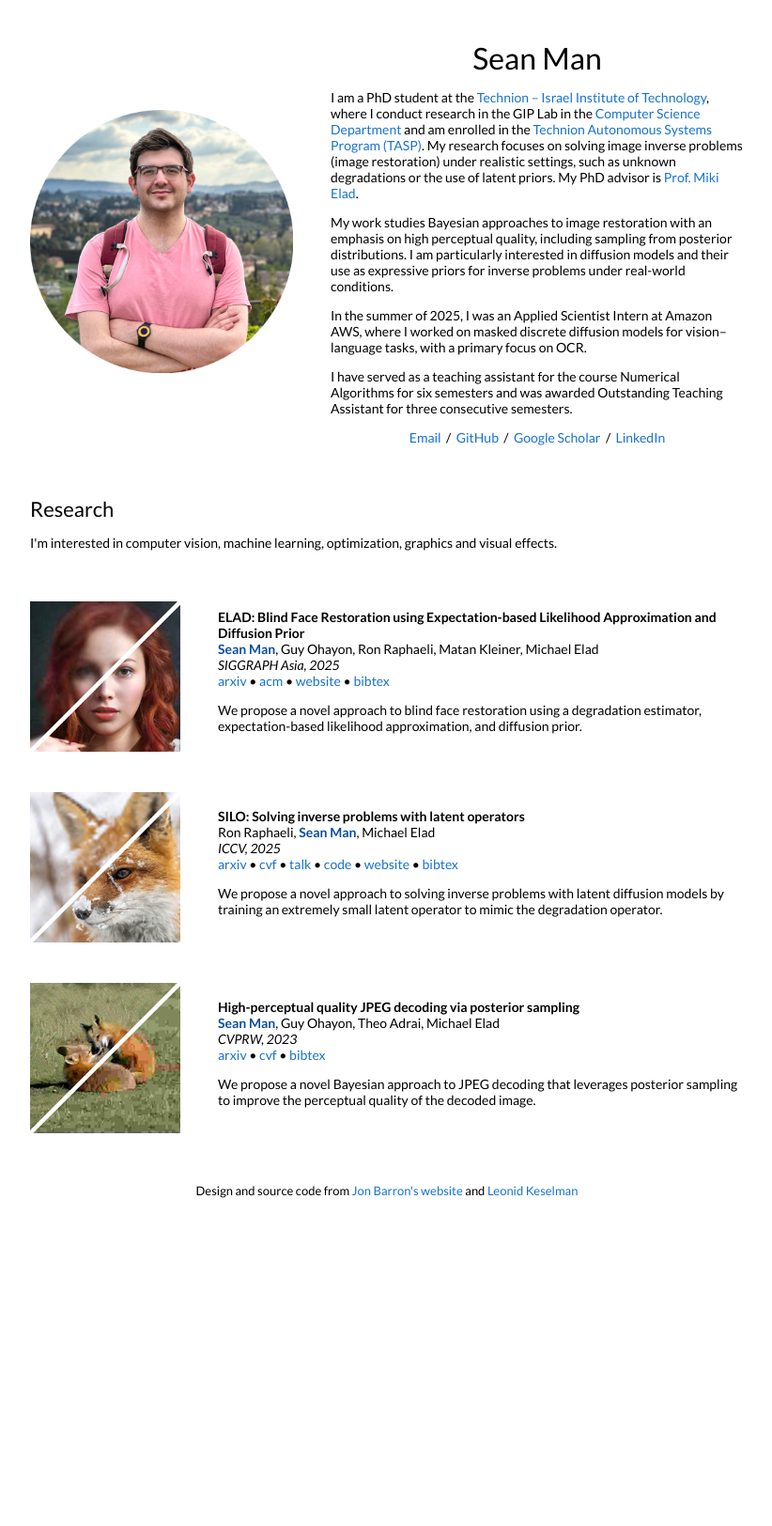
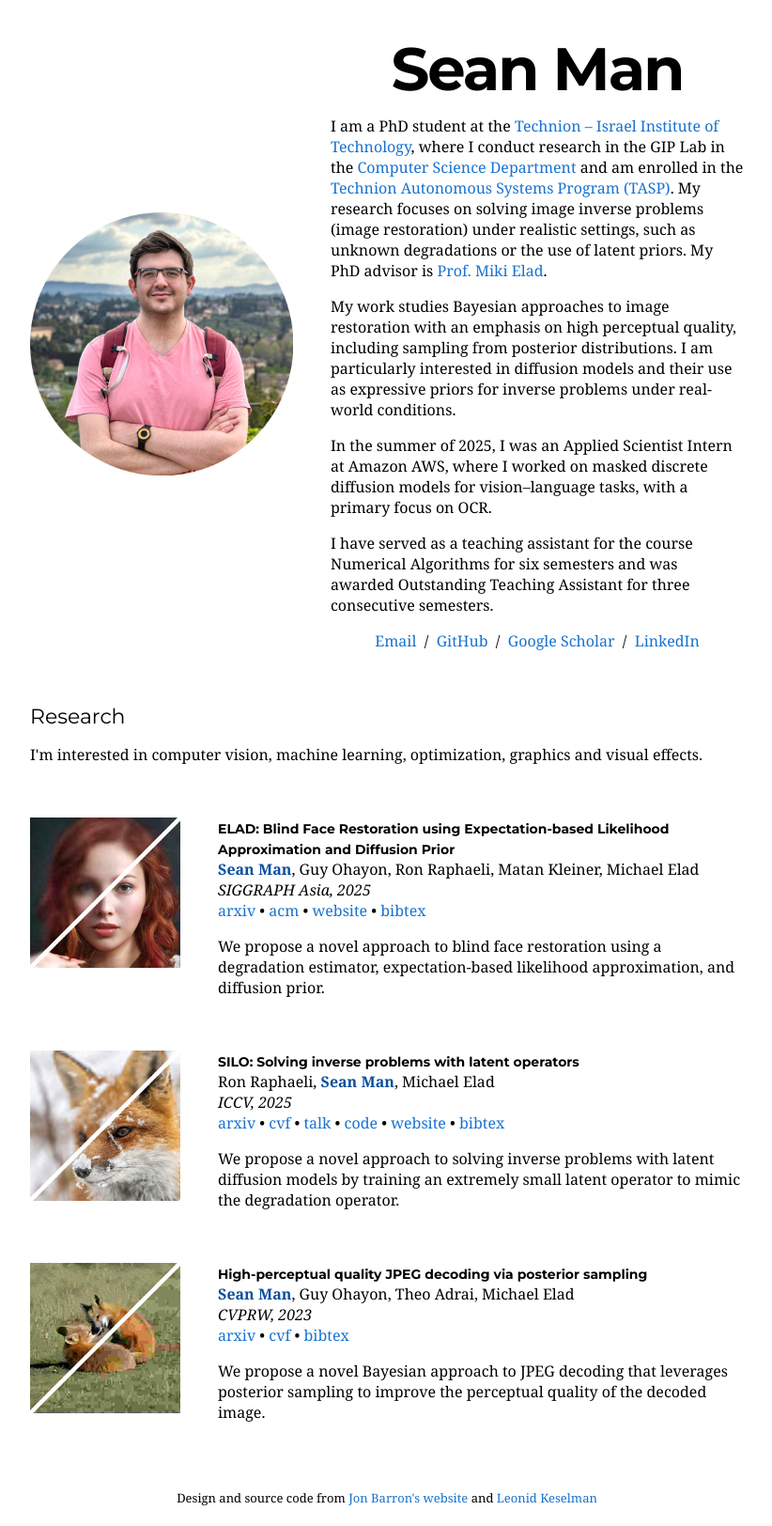
Before and after one commit to man-sean/man-sean.github.io, a Jekyll site: the page built from _posts/2025-12-01-elad.markdown, in a window 1280 px wide. Shown: the whole page at 94% size, without its empty margins (228-1050 px from the left). Built offline with Jekyll 4.4.1, drawn with Linux system fonts in a browser that asks for light colours; some web fonts are replaced; before the commit the page ends 1296 px from its top, so only the background shows below that.

Commit message:
Refresh typography and layout

```diff
--- a/_layouts/default.html
+++ b/_layouts/default.html
@@ -20,7 +20,7 @@
 
   <link rel="stylesheet" type="text/css" href="{{ site.baseurl }}/style.css" />
   <link rel="canonical" href="{{ page.url | replace:'index.html','' | prepend: site.baseurl | prepend: site.url }}">
-  <link href="https://fonts.googleapis.com/css?family=Lato:400,700,400italic,700italic" rel="stylesheet" type="text/css">
+  <link href="https://fonts.googleapis.com/css2?family=Esteban&family=Montserrat:wght@400;600;700&display=swap" rel="stylesheet" type="text/css">
 
 </head>
 
@@ -74,7 +74,7 @@
           {% for cat in post.categories %}
           {% if cat == 'research' %}
           <tr>
-            <td style="padding:2.5%;width:25%;vertical-align:middle;min-width:120px">
+            <td style="padding:2.5%;width:25%;vertical-align:top;min-width:120px">
               <img src="/tn{{post.image}}" alt="project image" style="width:auto; height:auto; max-width:100%;" />
             </td>
             <td style="padding:2.5%;width:75%;vertical-align:middle">
--- a/style.scss
+++ b/style.scss
@@ -29,19 +29,19 @@ th,
 tr,
 p,
 a {
-  font-family: 'Lato', Verdana, Helvetica, sans-serif;
-  font-size: 14px;
+  font-family: 'Esteban', Georgia, 'Times New Roman', serif;
+  font-size: 16px;
   font-display: auto;
 }
 
 strong {
-  font-family: 'Lato', Verdana, Helvetica, sans-serif;
-  font-size: 14px;
+  font-family: 'Esteban', Georgia, 'Times New Roman', serif;
+  font-size: 16px;
   font-display: auto;
 }
 
 h2 {
-  font-family: 'Lato', Verdana, Helvetica, sans-serif;
+  font-family: 'Montserrat', 'Trebuchet MS', Helvetica, sans-serif;
   font-size: 22px;
   font-display: auto;
   font-weight: normal;
@@ -51,7 +51,7 @@ h2 {
 }
 
 h3 {
-  font-family: 'Lato', Verdana, Helvetica, sans-serif;
+  font-family: 'Montserrat', 'Trebuchet MS', Helvetica, sans-serif;
   font-size: 14px;
   font-weight: 700;
   font-display: auto;
@@ -61,20 +61,31 @@ h3 {
 }
 
 h1 {
-  font-family: 'Lato', Verdana, Helvetica, sans-serif;
-  font-size: 32px;
-  font-weight: normal;
+  font-family: 'Montserrat', 'Trebuchet MS', Helvetica, sans-serif;
+  font-size: 64px;
+  font-weight: 700;
   font-display: auto;
   text-align: center;
   padding: 0px;
-  margin-block-start: 14px;
-  margin-block-end: 14px;
+  margin-block-start: 12px;
+  margin-block-end: 12px;
   margin-left: 0px;
   margin-right: 0px;
+  letter-spacing: -2px;
+  line-height: 1.05;
 
 }
 
 @media (max-width: 768px) {
+  body,
+  td,
+  th,
+  tr,
+  p,
+  a,
+  strong {
+    font-size: 18px;
+  }
   .hero-row {
     display: block;
     direction: ltr;
```
